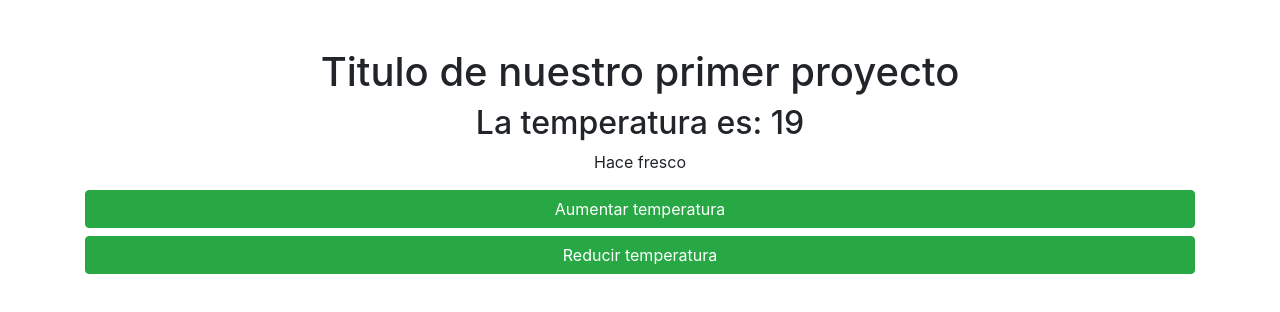
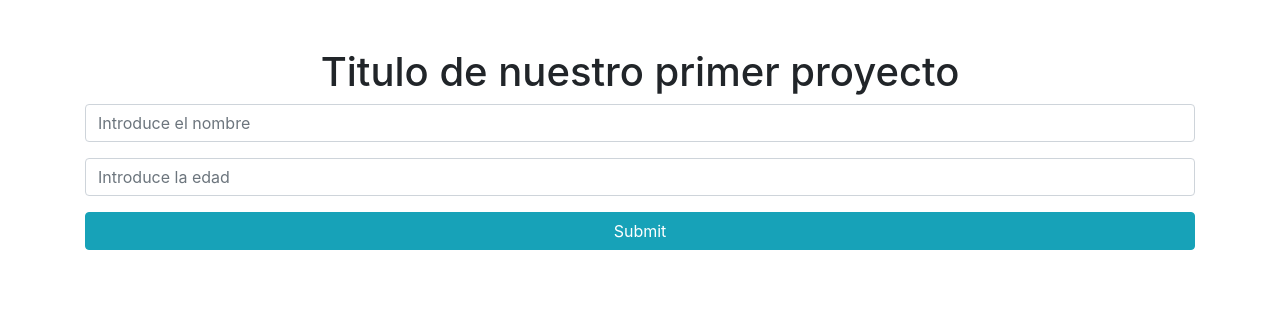
Before and after one commit to JGabrielPS/PracticasReact-practica-react-1, a React (Create React App) app: page / in a window 1280 px wide. Shown: the top 312 px of the page. Built offline with nearby package versions, Linux system fonts and the light colour scheme.

Commit message:
addition: added Formulario component

```diff
--- a/src/App.js
+++ b/src/App.js
@@ -1,10 +1,11 @@
-import React from 'react';
+import React from "react";
 import "./App.css";
 
 // import Hola from "./components/Hola";
 // import Contador from "./components/Contador";
 // import Listado from "./components/Listado";
-import Temperatura from "./components/Temperatura";
+// import Temperatura from "./components/Temperatura";
+import Formulario from "./components/Formulario";
 
 function App() {
   return (
@@ -13,7 +14,8 @@ function App() {
       {/* <Hola /> */}
       {/* <Contador /> */}
       {/* <Listado /> */}
-      <Temperatura />
+      {/* <Temperatura /> */}
+      <Formulario />
     </div>
   );
 }
```
